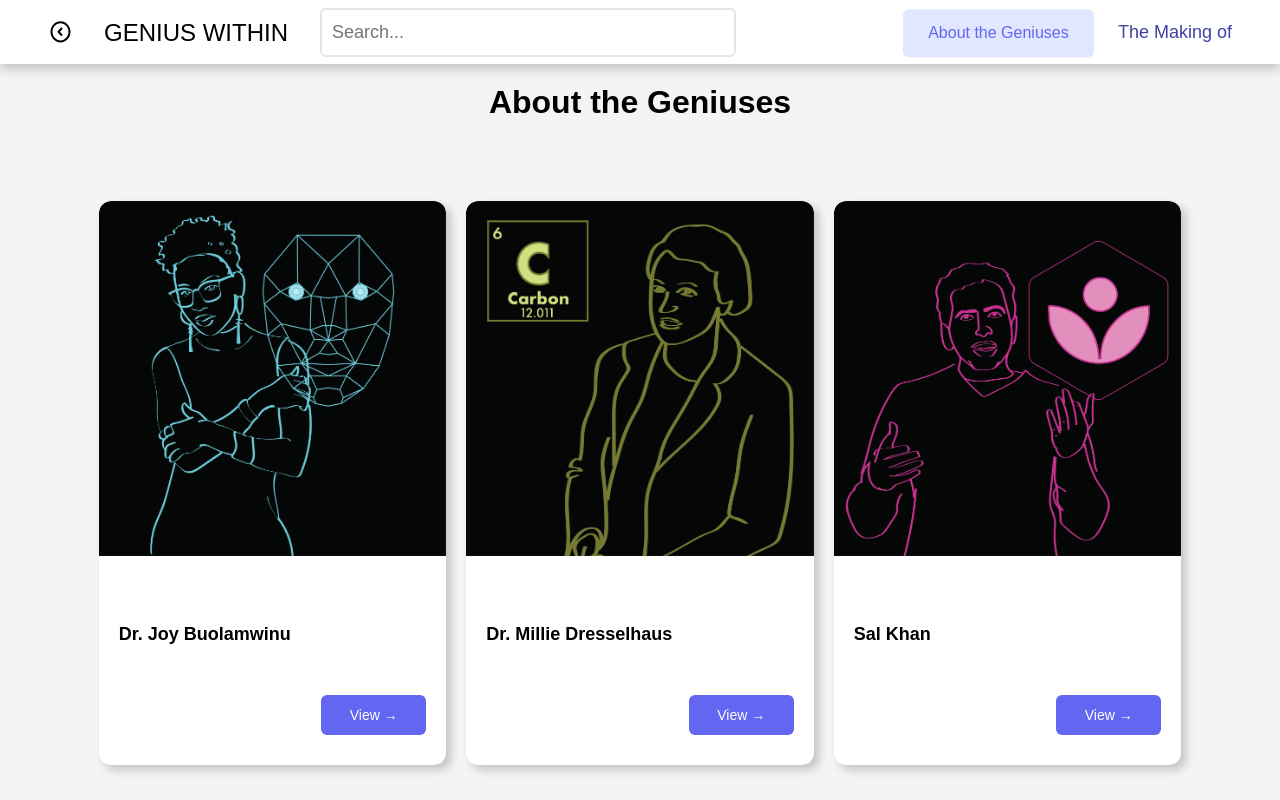
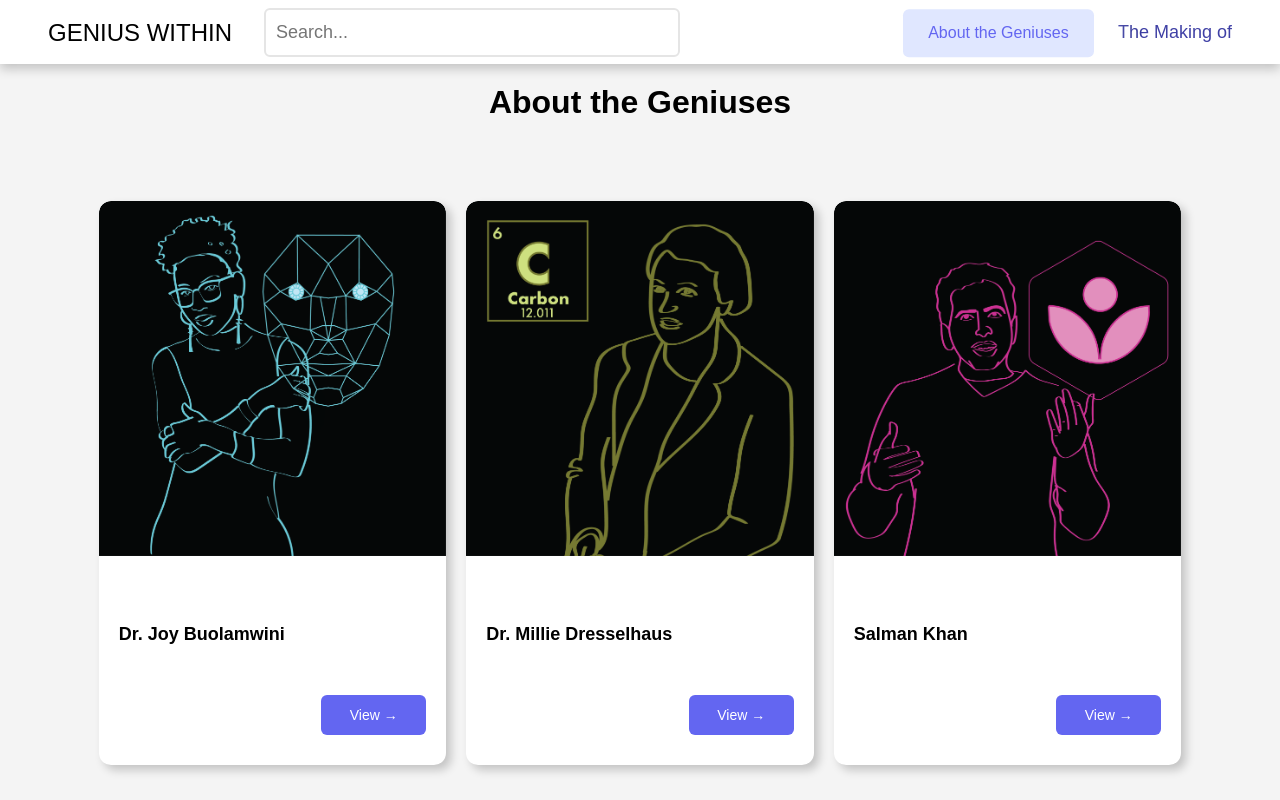
Before and after one commit to ENzoram4232/Genius-Project, a plain HTML site: page aboutpage.html in a window 1280 px wide. Shown: the top 800 px of the page. Drawn offline with Linux system fonts and the light colour scheme; a web font is replaced by a local one.

Commit message:
changed spelling mistakes

```diff
--- a/aboutpage.html
+++ b/aboutpage.html
@@ -18,7 +18,7 @@
             <div class="grid">
                     <div class="genius-card">
                         <img class="genius-image" src="images/leaders/DrJoyBuolamwinu.png" alt="Nature 1">
-                        <div class="genius-name">Dr. Joy Buolamwinu</div>
+                        <div class="genius-name">Dr. Joy Buolamwini</div>
                         <a href="Geniuses/JoyBuolamwini.html"><button class="offset-button">View →</button></a>
                     </div>
 
@@ -30,7 +30,7 @@
 
                     <div class="genius-card">
                         <img class="genius-image" src="images/leaders/SalKhan.png" alt="Nature 3">
-                        <div class="genius-name">Sal Khan</div>
+                        <div class="genius-name">Salman Khan</div>
                         <a href="Geniuses/SalmanKhan.html"><button class="offset-button">View →</button></a>
                     </div>
 
--- a/headerFooter/header.css
+++ b/headerFooter/header.css
@@ -45,6 +45,12 @@
     flex: 1;
     min-width: 250px;
     transform: translateY(-25%);
+    text-decoration: none;
+    margin-left: 2em;
+}
+
+.left-group a {
+    text-decoration: none;
 }
 
 .left-group input {
--- a/headerFooter/header.html
+++ b/headerFooter/header.html
@@ -14,10 +14,7 @@
     <header>
         <div id="container">
             <div class="left-group">
-                <div onclick="history.back(-1)" class="left-button">
-                    <img src="../images/icons/chevron-left-circle.svg">
-                </div>
-                <p id="containerText">GENIUS WITHIN</p>
+                <a href="../index.html"><p id="containerText">GENIUS WITHIN</p></a>
                 <input type="text" id="searchInput" placeholder="Search..." />
             </div>
 
```
Also changed, not shown: Geniuses/JoyBuolamwini.html (+3 -3 lines), Geniuses/Millie.html (+1 -1 lines), Geniuses/RobertParisMoses.html (+2 -2 lines), 1 other file.
